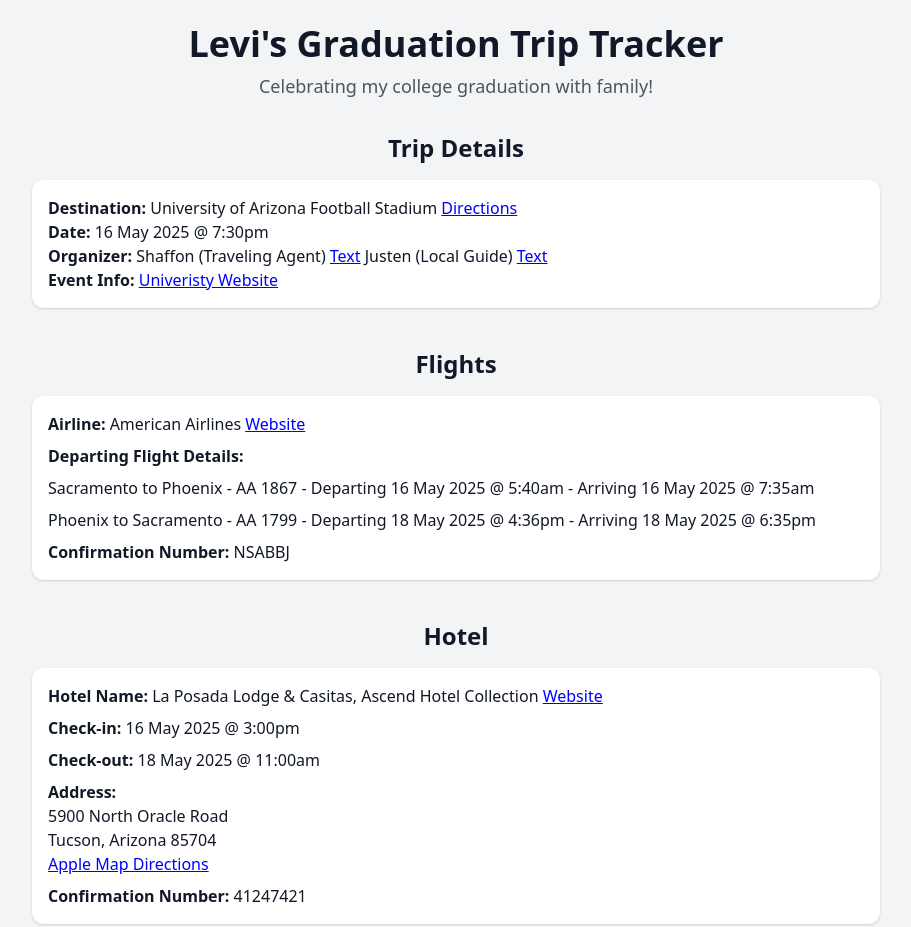
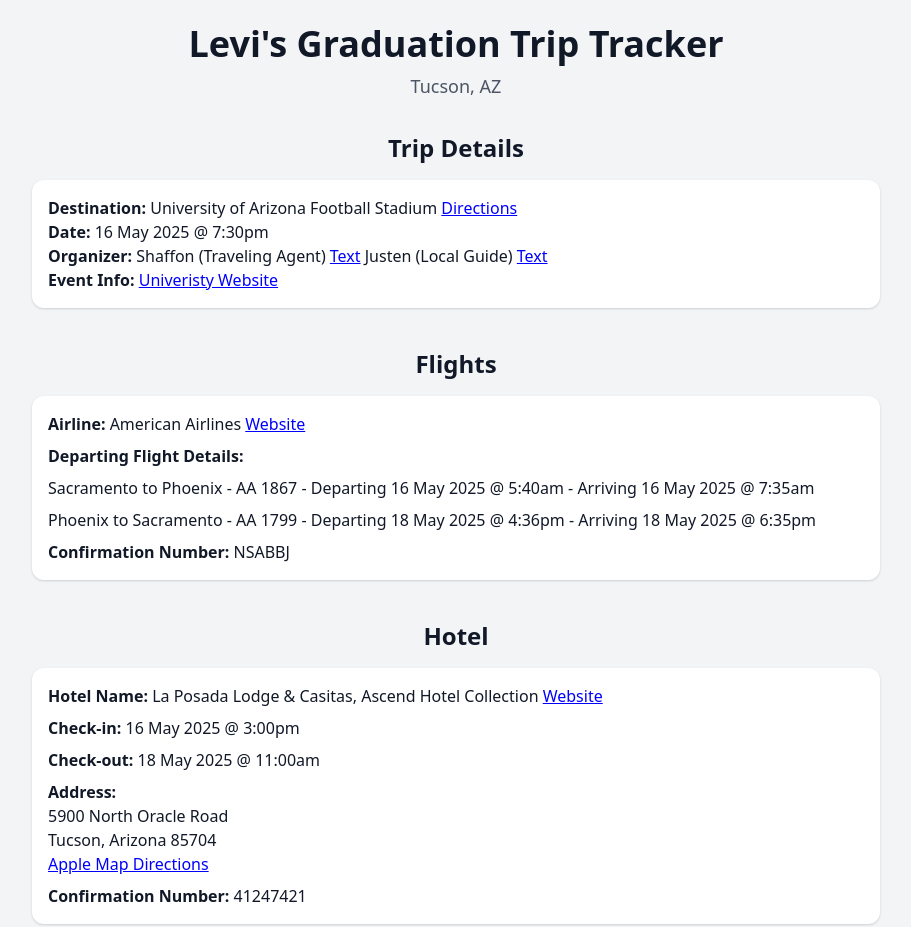
Before and after one commit to leviticushood/UofAGrad, a plain HTML site: page index.html in a window 1280 px wide. Shown: the top 927 px of the page, without its empty margins (184-1095 px from the left). Drawn offline with nearby package versions, Linux system fonts and the light colour scheme.

Commit message:
Update index.html

```diff
--- a/index.html
+++ b/index.html
@@ -10,7 +10,7 @@
   <div class="max-w-4xl mx-auto p-6">
     <header class="mb-8">
       <h1 class="text-4xl font-bold text-center mb-2">Levi's Graduation Trip Tracker</h1>
-      <p class="text-center text-lg text-gray-600">Celebrating my college graduation with family!</p>
+      <p class="text-center text-lg text-gray-600">Tucson, AZ</p>
     </header>
 
     <!-- Details Section -->
```
